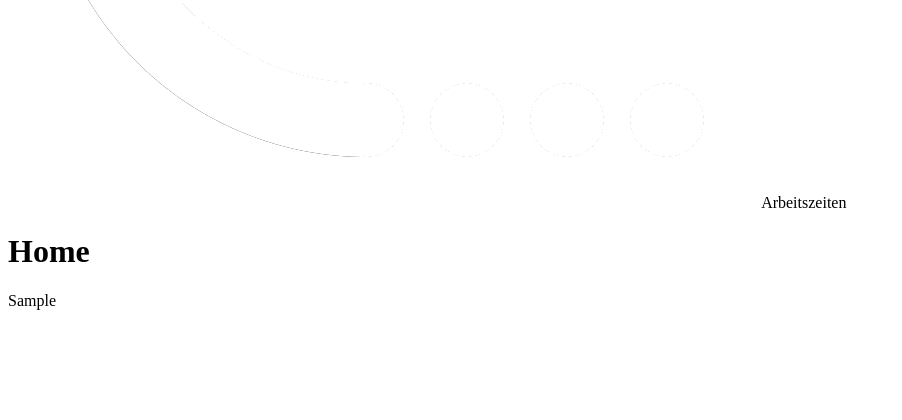
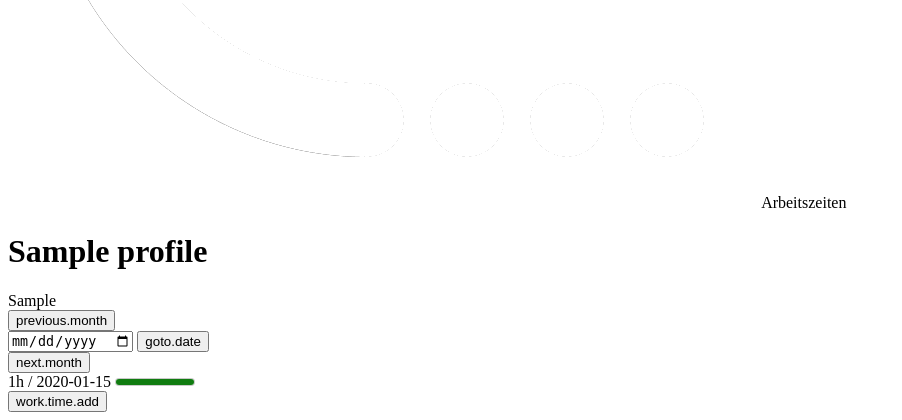
Before and after one commit to vnc3nt/Arbeitszeiten, a Python web app: template web/templates/home.html in a window 1280 px wide. Shown: the part 568-988 px from the top of the page, without its empty margins (0-902 px from the left). Before the commit the page ends 878 px from the top, so only its background shows below. Run offline with Jinja, Linux system fonts and the light colour scheme; the template is opened without the code that fills it: most values are stand-ins (such as "Sample title", 1, 10 or a date in 2020).

Commit message:
feat(web): homepage

```diff
--- a/web/templates/home.html
+++ b/web/templates/home.html
@@ -4,8 +4,58 @@ Arbeitszeit
 {% endblock %}
 {% block content %}
 {% if profile %}
-<h1>Home</h1>
-{{ profile.to_json() }}
+<dialog popover id="add-work-time-dialog">
+    <h2>{{ _('work.time.add') }}</h2>
+    <button class="close" popovertarget="add-work-time-dialog" popovertargetaction="hide">
+        Close
+    </button>
+    <form action="{{ url_for('form.add_work_time_web') }}" method="post">
+        <div class="input-box">
+            <label for="work-time-category">{{ _('work.category') }}</label>
+            <select name="{{ FORM_WORK_CATEGROY }}" id="" autofocus>
+                {% for category in categories %}
+                <option data-color="#{{category.color}}" value="{{category.id}}" {{ 'selected' if not loop.index0}}>{{category.name}}</option>
+                {% endfor %}
+            </select>
+        </div>
+        <div class="input-box">
+            <label for="work-begin-time">{{ _('work.time.begin') }}</label>
+            <input id="work-begin-time" type="datetime-local" name="{{ FORM_WORK_BEGIN }}" value="now" required>
+        </div>
+        <div class="input-box">
+            <label for="work-end-time">{{ _('work.time.end') }}</label>
+            <input type="datetime-local" id="work-end-time" name="{{ FORM_WORK_END }}" required>
+        </div>
+        <div class="input-box">
+            <textarea name="{{ FORM_WORK_NOTE }}" rows="3" value="" spellcheck="true" placeholder="{{ _('note') }}">
+            </textarea>
+        </div>
+        <button>{{ _('work.time.add') }}</button>
+    </form>
+</dialog>
+<h1 data-color="#{{ profile.color }}">{{ profile.name }}</h1>
+{{profile.to_json(include_entries=True)}}
+<form action="" method="get">
+    <input type="hidden" name="{{ ARGS_DATE }}" value="{{ prev_date }}">
+    <button type="submit">{{ _('previous.month') }}</button>
+</form>
+<form action="" method="get">
+    <input type="date" name="{{ ARGS_DATE }}">
+    <button type="submit">{{ _('goto.date') }}</button>
+</form>
+<form action="" method="get">
+    <input type="hidden" name="{{ ARGS_DATE }}" value="{{ next_date }}">
+    <button type="submit">{{ _('next.month') }}</button>
+</form>
+<div class="basic-stats">
+    <div id="work-balance">
+        <span class="text">{{ total_work }}h / {{ worktime }}</span>
+        <meter id="work-balance" min="0" low="{{ worktime }}" max="{{ worktime }}" optimum="{{ worktime }}" value="{{ total_work }}">{{ total_work }} / {{ worktime }}</meter>
+    </div>
+</div>
+<div class="record">
+    <button popovertargetaction="show" popovertarget="add-work-time-dialog">{{ _('work.time.add') }}</button>
+</div>
 {% else %}
 <h1>{{ _('profile.missing.headline') }}</h1>
 {% include "parts/create_profile.html" %}
```
Also changed, not shown: web/blueprints/account.py (+36 -4 lines), web/blueprints/forms.py (+25 -6 lines), web/shared/constants.py (+8 -0 lines), web/shared/profiles.py (+9 -2 lines), web/shared/util.py (+44 -5 lines), web/shared/work_time.py (+18 -4 lines), web/database/models.py (line endings or trailing spaces).
